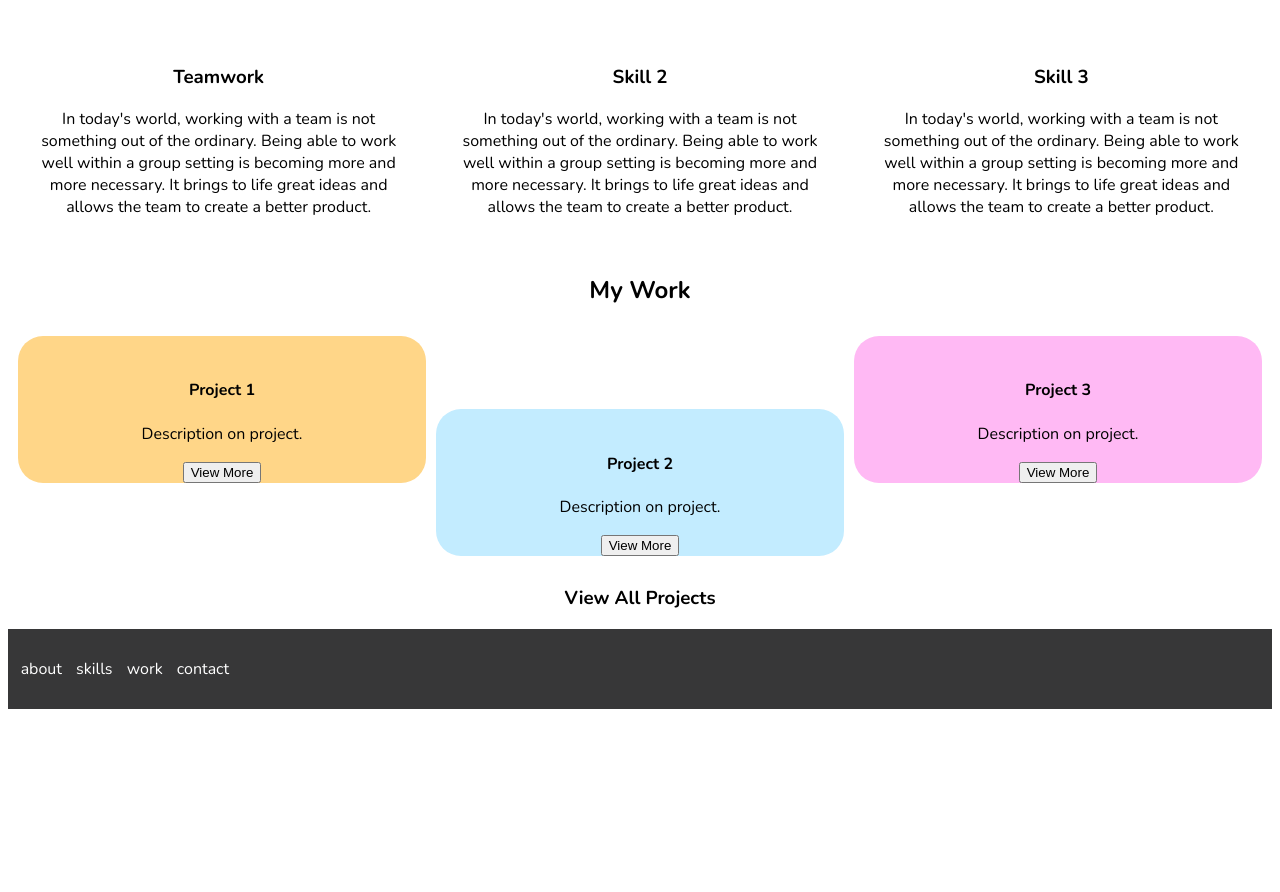
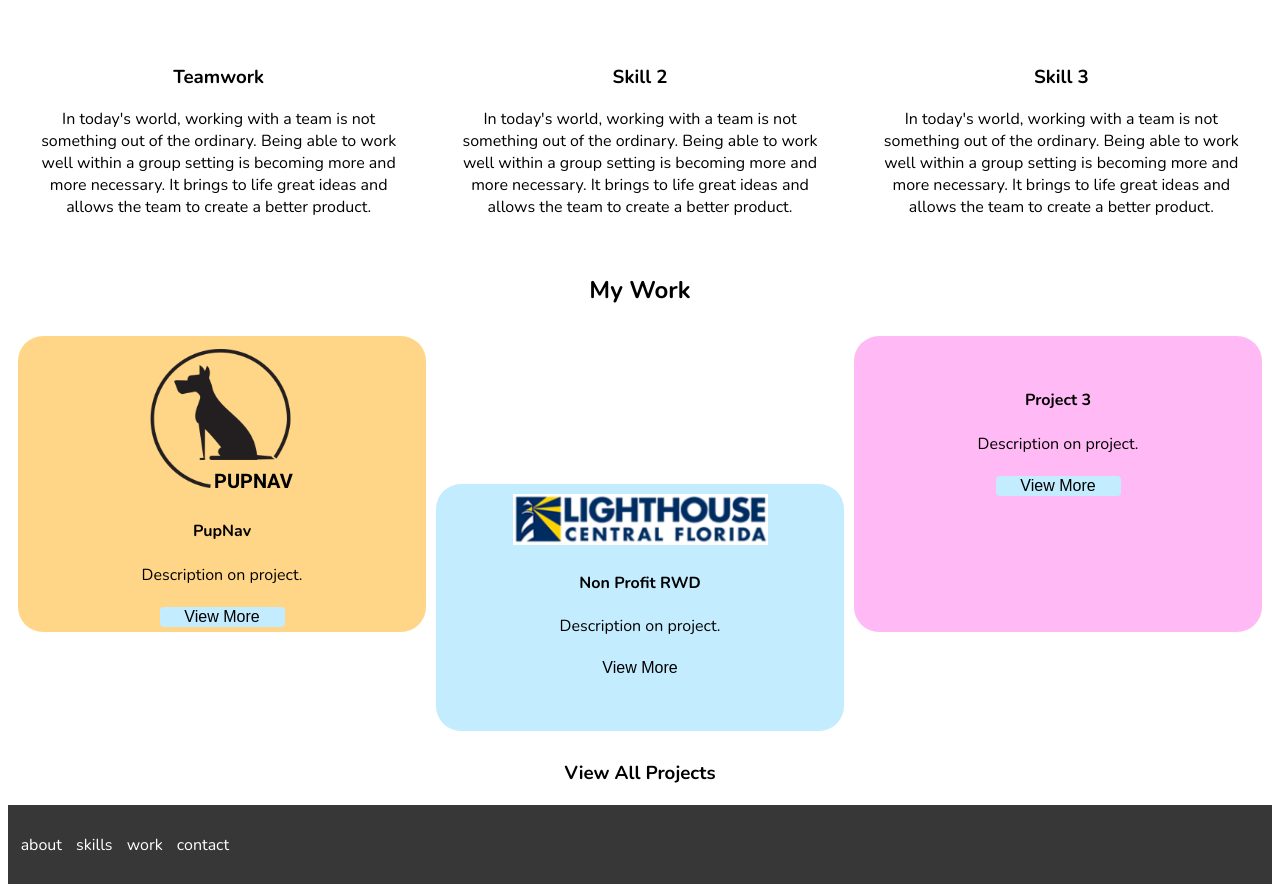
Before and after one commit to JonathonAusting/UX_UI_HW_18, a plain HTML site: page index.html in a window 1280 px wide. Shown: the part 837-1729 px from the top of the page. Before the commit the page ends 1554 px from the top, so only its background shows below. Drawn offline with nearby package versions, Linux system fonts and the light colour scheme.

Commit message:
Updated html with images and css with buttons.

```diff
--- a/css/style.css
+++ b/css/style.css
@@ -118,16 +118,52 @@ li {
     grid-area: project1;
     background-color: #FFD688;
     border-radius: 25px;
+    padding-top: 10px;
 }
 .project2 {
     grid-area: project2;
     background-color: #C3ECFF;
     border-radius: 25px;
+    padding-top: 10px;
 }
 .project3 {
     grid-area: project3;
     background-color: #FFB9F4;
     border-radius: 25px;
+    padding-top: 10px;
+}
+.pro-button {
+    display: inline-block;
+    border-radius: 4px;
+    background-color: #C3ECFF;
+    border: none;
+    text-align: center;
+    font-size: 16px;
+    width: 125px;
+    transition: all 0.5s;
+    cursor: pointer;
+    margin: 5px;
+}
+.pro-button span {
+    cursor: pointer;
+    display: inline-block;
+    position: relative;
+    transition: 0.5s;
+}
+.pro-button span:after {
+    content: '\00bb';
+    position: absolute;
+    opacity: 0;
+    top: 0;
+    right: -20px;
+    transition: 0.5s;
+}
+.pro-button:hover span {
+    padding-right: 25px;
+}
+.pro-button:hover span:after {
+    opacity: 1;
+    right: 0;
 }
 
 /* Footer */
--- a/index.html
+++ b/index.html
@@ -57,19 +57,19 @@
             <h1>My Work</h1>
             <div class="workGrid">
                 <div class="project1">
-                    <img>
+                    <img src="images/PupNav-logo.png" alt="PupNav Logo">
                     <div>
-                        <h4>Project 1</h4>
+                        <h4>PupNav</h4>
                         <p>Description on project.</p>
-                        <button>View More</button>
+                        <button class="pro-button" style="vertical-align: middle"><span>View More</span></button>
                     </div>
                 </div>
                 <div class="project2">
-                    <img>
+                    <img src="images/Lighthouse-logo.png" alt="Lighthouse Logo">
                     <div>
-                        <h4>Project 2</h4>
+                        <h4>Non Profit RWD</h4>
                         <p>Description on project.</p>
-                        <button>View More</button>
+                        <button class="pro-button" style="vertical-align: middle"><span>View More</span></button>
                     </div>
                 </div>
                 <div class="project3">
@@ -77,7 +77,7 @@
                     <div>
                         <h4>Project 3</h4>
                         <p>Description on project.</p>
-                        <button>View More</button>
+                        <button class="pro-button" style="vertical-align: middle"><span>View More</span></button>
                     </div>
                 </div>
             </div>
```
Also changed, not shown: images/Lighthouse-logo.png (added), images/PupNav-logo.png (added).
